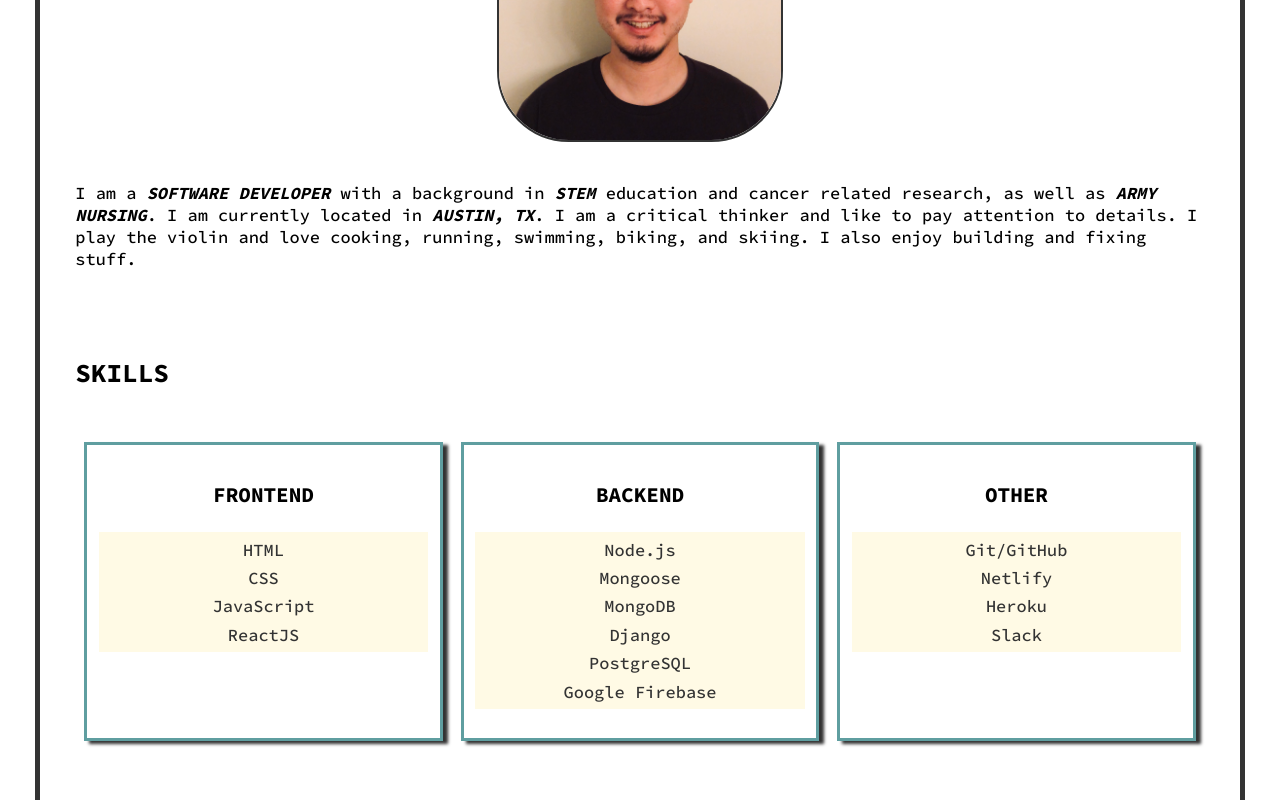
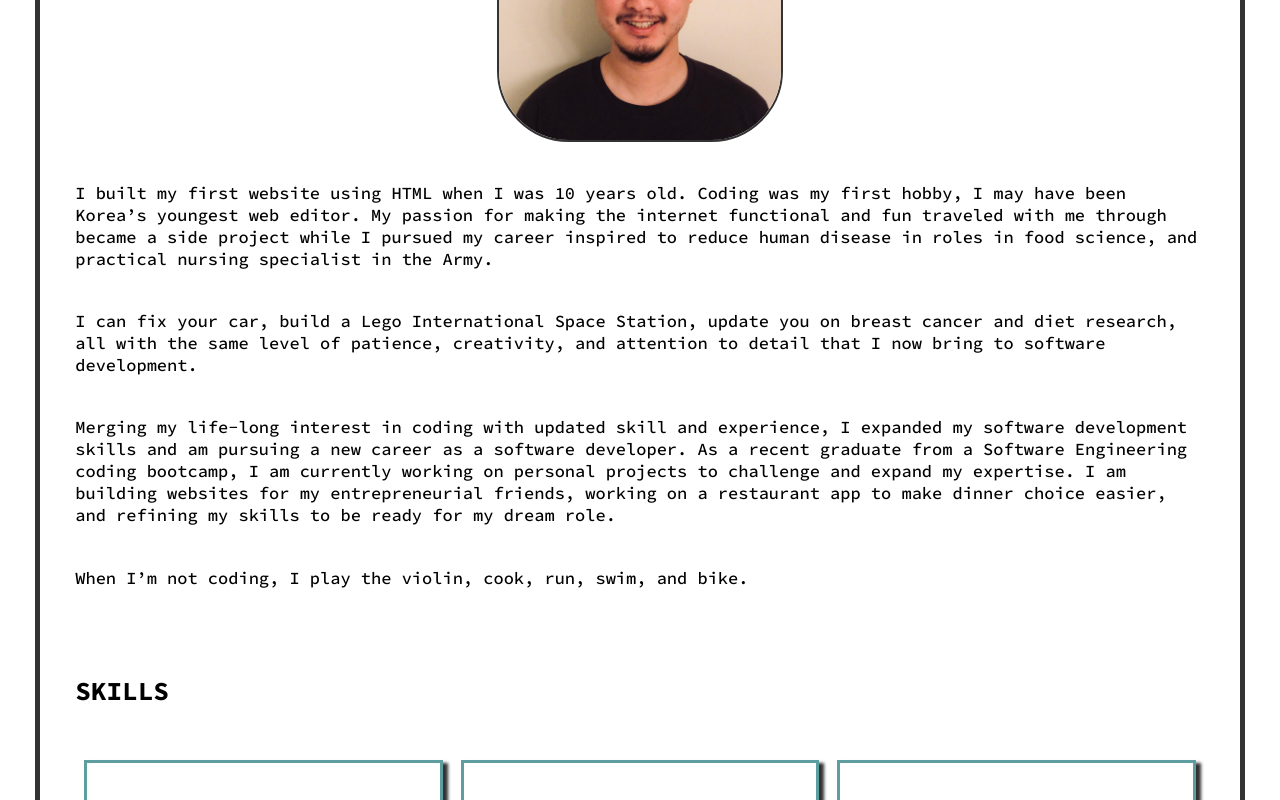
Before and after one commit to dvlprwchoi/portfolio-2, a React (Create React App) app: page / in a window 1280 px wide. Shown: the part 670-1470 px from the top of the page. Built offline with nearby package versions, Linux system fonts and the light colour scheme.

Commit message:
Update about me

```diff
--- a/src/components/Main/Main.js
+++ b/src/components/Main/Main.js
@@ -19,12 +19,31 @@ function Main() {
           />
         </div>
         <p>
-          I am a <span>SOFTWARE DEVELOPER</span> with a background in{' '}
-          <span>STEM</span> education and cancer related research, as well as{' '}
-          <span>ARMY NURSING</span>. I am currently located in{' '}
-          <span>AUSTIN, TX</span>. I am a critical thinker and like to pay
-          attention to details. I play the violin and love cooking, running,
-          swimming, biking, and skiing. I also enjoy building and fixing stuff.
+          I built my first website using HTML when I was 10 years old. Coding
+          was my first hobby, I may have been Korea’s youngest web editor. My
+          passion for making the internet functional and fun traveled with me
+          through became a side project while I pursued my career inspired to
+          reduce human disease in roles in food science, and practical nursing
+          specialist in the Army.
+        </p>
+        <p>
+          I can fix your car, build a Lego International Space Station, update
+          you on breast cancer and diet research, all with the same level of
+          patience, creativity, and attention to detail that I now bring to
+          software development.
+        </p>
+        <p>
+          Merging my life-long interest in coding with updated skill and
+          experience, I expanded my software development skills and am pursuing
+          a new career as a software developer. As a recent graduate from a
+          Software Engineering coding bootcamp, I am currently working on
+          personal projects to challenge and expand my expertise. I am building
+          websites for my entrepreneurial friends, working on a restaurant app
+          to make dinner choice easier, and refining my skills to be ready for
+          my dream role.
+        </p>
+        <p>
+          When I’m not coding, I play the violin, cook, run, swim, and bike.
         </p>
       </div>
       <Skills />
```
